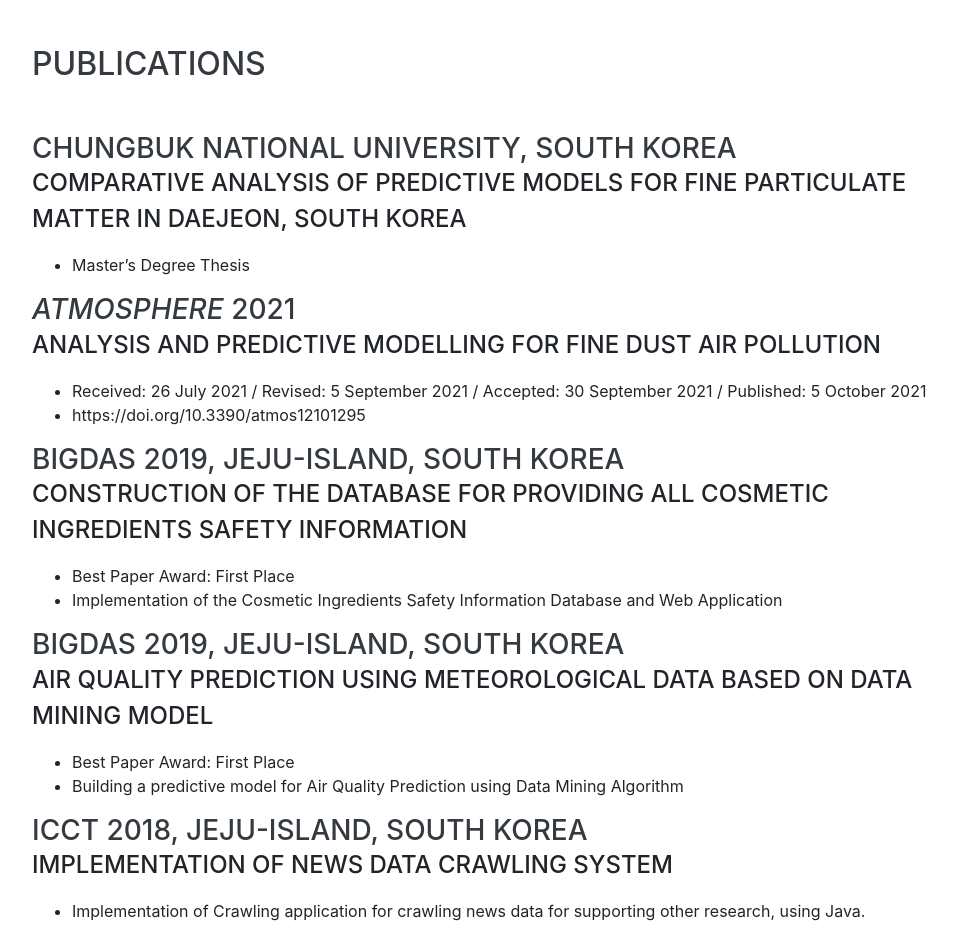
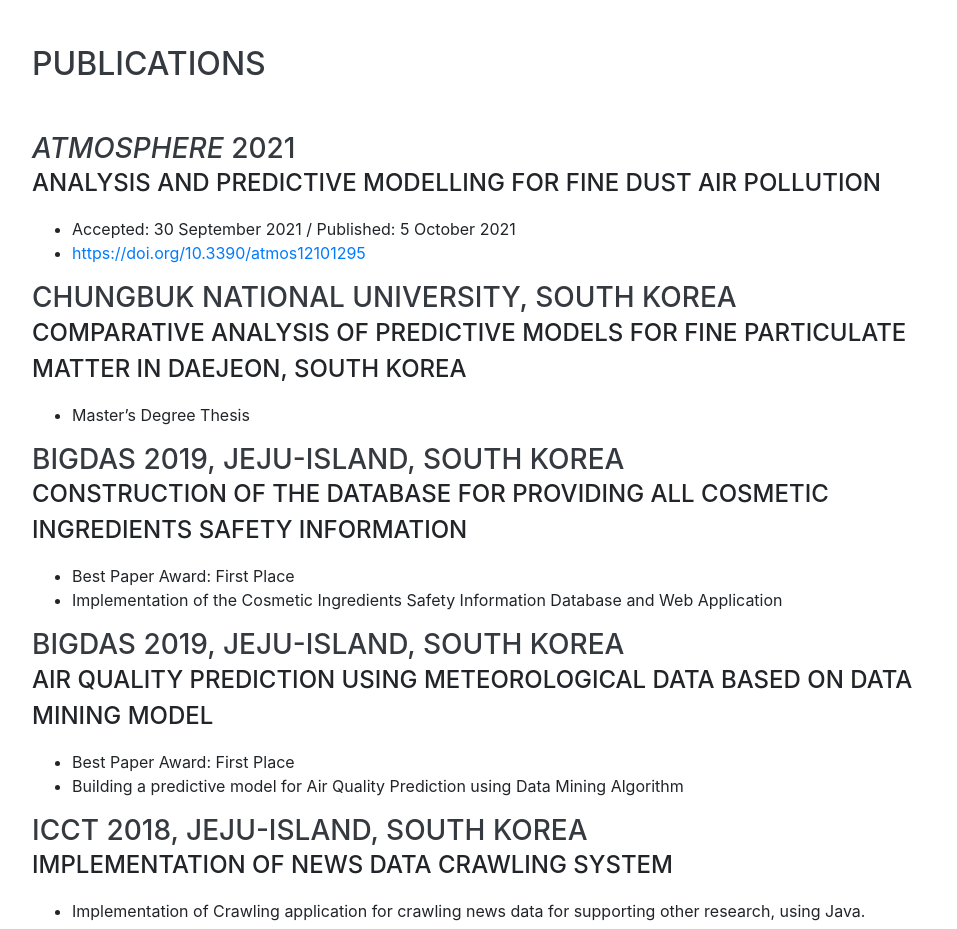
Before and after one commit to Menghok/resume, a website with bundled scripts: page index.html in a window 1280 px wide. Shown: the part 3081-4010 px from the top of the page, without its empty margins (288-1245 px from the left). Built offline with nearby package versions, Linux system fonts and the light colour scheme; a web font is replaced by a local one.

Commit message:
Update index.html

```diff
--- a/index.html
+++ b/index.html
@@ -247,17 +247,18 @@
 
         <div class="resume-item d-flex flex-column flex-md-row justify-content-between mb-5">
           <div class="resume-content">
+
+            <h3 class="mb-0"><i>Atmosphere</i> 2021</h3>
+            <div class="subheading mb-3">Analysis and Predictive Modelling for Fine Dust Air Pollution</div>
+            <ul>
+            	<li>Accepted: 30 September 2021 / Published: 5 October 2021</li>
+		<li><a href="https://doi.org/10.3390/atmos12101295" target="_blank">https://doi.org/10.3390/atmos12101295</a></li>
+            </ul>
+
             <h3 class="mb-0">Chungbuk National University, South Korea</h3>
             <div class="subheading mb-3">Comparative Analysis of Predictive Models for Fine Particulate Matter in Daejeon, South Korea</div>
             <ul>
             	<li>Master’s Degree Thesis</li>
-            </ul>
-
-            <h3 class="mb-0"><i>Atmosphere</i> 2021</h3>
-            <div class="subheading mb-3">Analysis and Predictive Modelling for Fine Dust Air Pollution</div>
-            <ul>
-            	<li>Received: 26 July 2021 / Revised: 5 September 2021 / Accepted: 30 September 2021 / Published: 5 October 2021</li>
-		<li>https://doi.org/10.3390/atmos12101295</li>
             </ul>
 
             <h3 class="mb-0">BigDAS 2019, Jeju-Island, South Korea</h3>
```
